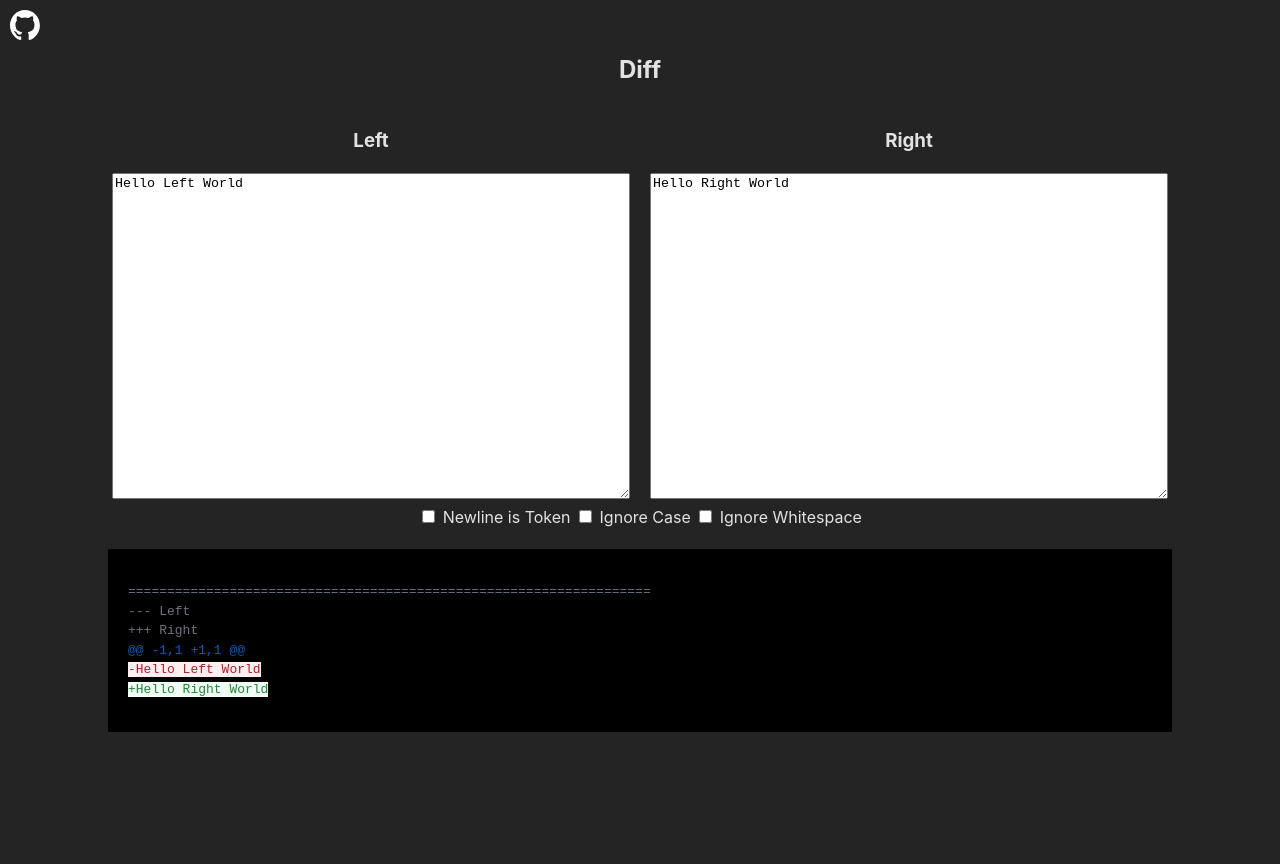
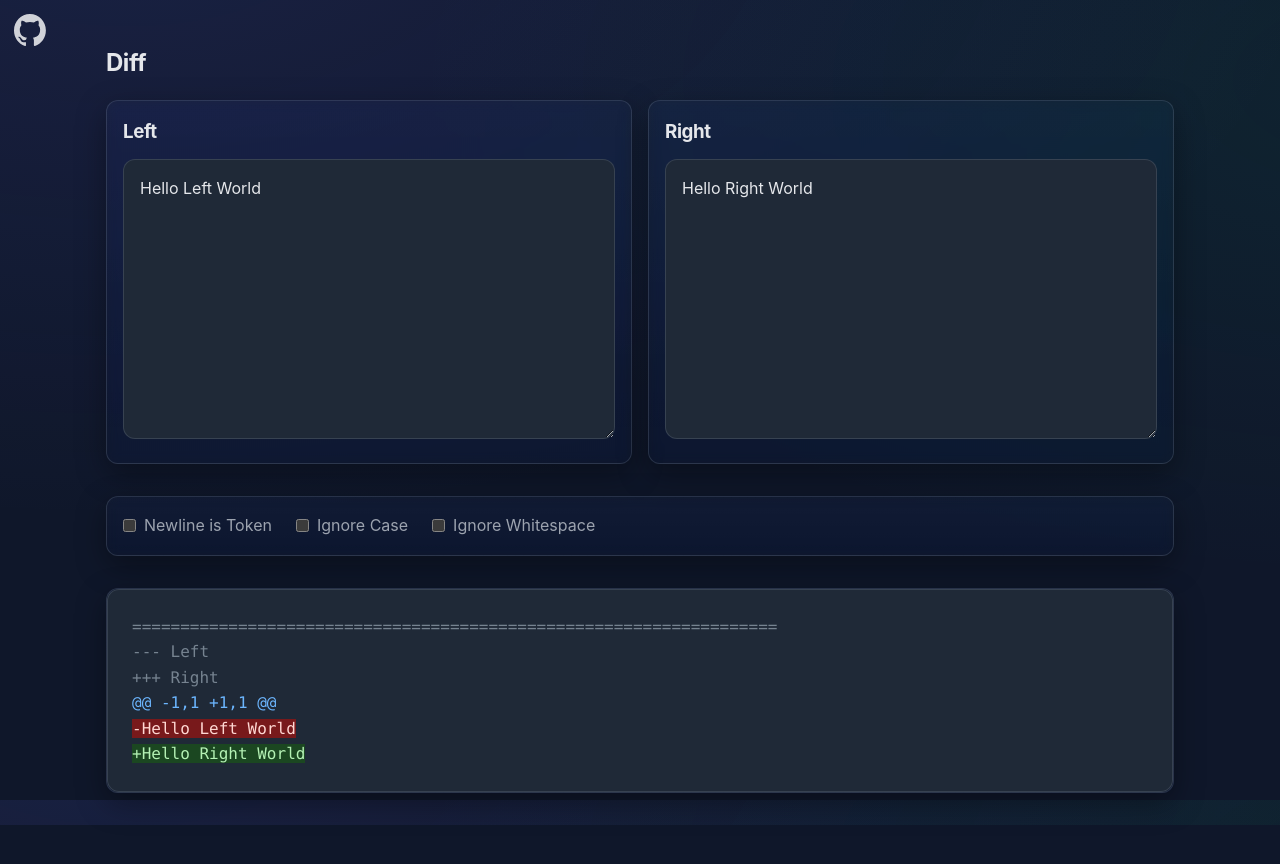
Before and after one commit to curtistarr/diff, a Vue app: page / in a window 1280 px wide. Shown: the top 864 px of the page. After the commit the page ends 825 px from the top, so only its background shows below. Built offline with nearby package versions, Linux system fonts and the light colour scheme.

Commit message:
Updating styling to be more 'sleek'

```diff
--- a/src/App.vue
+++ b/src/App.vue
@@ -13,9 +13,14 @@ import Diff from './components/Diff.vue'
 <style scoped>
 .github-logo {
   position: fixed;
-  top: 10px;
-  left: 10px;
-  width: 30px;
-  height: 30px;
+  top: 14px;
+  left: 14px;
+  width: 32px;
+  height: 32px;
+  opacity: 0.8;
+  transition: transform .15s ease, opacity .2s ease, filter .2s ease;
 }
+.github-logo:hover { transform: scale(1.06); opacity: 1; filter: drop-shadow(0 6px 16px rgba(0,0,0,.4)); }
+
+h2 { margin: 12px 0 18px; }
 </style>
--- a/src/components/Diff.vue
+++ b/src/components/Diff.vue
@@ -1,24 +1,24 @@
 <template>
   <div class="container">
     <div class="text-area-container">
-      <div>
+      <div class="panel card">
         <h3>Left</h3>
         <textarea class="text-area" v-model="leftText"/>
       </div>
 
-      <div>
+      <div class="panel card">
         <h3>Right</h3>
         <textarea class="text-area" v-model="rightText"/>
       </div>
     </div>
 
-    <div>
-      <input type="checkbox" v-model="newlineIsToken"> Newline is Token
-      <input type="checkbox" v-model="ignoreCase"> Ignore Case
-      <input type="checkbox" v-model="ignoreWhitespace"> Ignore Whitespace
+    <div class="controls card">
+      <label><input type="checkbox" v-model="newlineIsToken"> Newline is Token</label>
+      <label><input type="checkbox" v-model="ignoreCase"> Ignore Case</label>
+      <label><input type="checkbox" v-model="ignoreWhitespace"> Ignore Whitespace</label>
     </div>
 
-    <div class="diff-output">
+    <div class="diff-output card">
       <pre v-html="highlightedDifferences"></pre>
     </div>
   </div>
@@ -28,7 +28,7 @@
 import { defineComponent } from 'vue';
 import { createTwoFilesPatch, PatchOptions } from 'diff';
 import hljs from 'highlight.js';
-import 'highlight.js/styles/github.css';
+import 'highlight.js/styles/github-dark-dimmed.css';
 
 export default defineComponent({
   data() {
@@ -60,25 +60,53 @@ export default defineComponent({
 .container {
   display: flex;
   flex-direction: column;
-  align-items: center;
-  height: 100vh;
+  gap: var(--space-8);
 }
 
 .text-area-container {
-  display: flex;
-  gap: 20px;
+  display: grid;
+  grid-template-columns: 1fr;
+  gap: var(--space-4);
+}
+@media (min-width: 900px) {
+  .text-area-container {
+    grid-template-columns: 1fr 1fr;
+  }
+}
+
+.panel {
+  padding: var(--space-4);
+}
+.panel h3 {
+  margin-bottom: var(--space-3);
 }
 
 .text-area {
-  width: 40vw;
-  height: 40vh;
+  width: 100%;
+  min-height: clamp(220px, 35vh, 380px);
+  resize: vertical;
+}
+
+.controls {
+  display: flex;
+  flex-wrap: wrap;
+  gap: var(--space-3) var(--space-6);
+  align-items: center;
+  padding: var(--space-4);
+  border-radius: var(--radius);
+}
+.controls label {
+  display: inline-flex;
+  gap: var(--space-2);
+  align-items: center;
+  color: var(--muted);
 }
 
 .diff-output {
-  margin-top: 20px;
-  padding: 20px;
-  background-color: rgb(0, 0, 0);
-  width: 80vw;
+  padding: 0; /* pre has its own padding from global styles */
   text-align: left;
 }
+.diff-output :deep(pre) {
+  max-height: 50vh;
+}
 </style>
--- a/src/style.css
+++ b/src/style.css
@@ -1,43 +1,119 @@
 :root {
-  font-family: Inter, system-ui, Avenir, Helvetica, Arial, sans-serif;
-  line-height: 1.5;
-  font-weight: 400;
+  /* Typography */
+  --font-sans: Inter, ui-sans-serif, system-ui, -apple-system, Segoe UI, Roboto, Helvetica, Arial, "Apple Color Emoji", "Segoe UI Emoji";
+  --font-mono: ui-monospace, SFMono-Regular, Menlo, Monaco, Consolas, "Liberation Mono", "Courier New", monospace;
 
-  color-scheme: light dark;
-  color: rgba(255, 255, 255, 0.87);
-  background-color: #242424;
+  /* Colors */
+  --bg: #0f172a;             /* slate-900 */
+  --bg-elev: #111827;        /* gray-900 */
+  --surface: #1f2937;        /* gray-800 */
+  --text: #e5e7eb;           /* gray-200 */
+  --muted: #9ca3af;          /* gray-400 */
+  --primary: #6366f1;        /* indigo-500 */
+  --primary-600: #5457e0;
+  --ring: rgba(99, 102, 241, 0.35);
+  --border: rgba(148, 163, 184, 0.2);
+  --shadow: 0 10px 30px rgba(0, 0, 0, 0.35);
 
+  /* Layout */
+  --radius: 12px;
+  --radius-sm: 8px;
+  --radius-lg: 16px;
+  --space-1: 4px;
+  --space-2: 8px;
+  --space-3: 12px;
+  --space-4: 16px;
+  --space-6: 24px;
+  --space-8: 32px;
+  --container: 1100px;
+
+  color-scheme: dark;
   font-synthesis: none;
   text-rendering: optimizeLegibility;
   -webkit-font-smoothing: antialiased;
   -moz-osx-font-smoothing: grayscale;
 }
 
-a {
-  font-weight: 500;
-  color: #646cff;
-  text-decoration: inherit;
-}
-a:hover {
-  color: #535bf2;
-}
+/* Modern CSS reset (minimal) */
+*, *::before, *::after { box-sizing: border-box; }
+* { margin: 0; }
+img, svg, video { display: block; max-width: 100%; }
+button, input, textarea { font: inherit; color: inherit; }
+
+html, body { height: 100%; }
 
 body {
-  margin: 0;
-  display: flex;
-  place-items: center;
   min-width: 320px;
   min-height: 100vh;
-}
-
-h1 {
-  font-size: 3.2em;
-  line-height: 1.1;
+  background: radial-gradient(1200px 600px at 10% -10%, rgba(99,102,241,0.12), transparent),
+              radial-gradient(1000px 500px at 110% 10%, rgba(16,185,129,0.08), transparent),
+              var(--bg);
+  color: var(--text);
+  font-family: var(--font-sans);
+  line-height: 1.6;
+  display: flex;
+  align-items: flex-start;
 }
 
 #app {
-  max-width: 1280px;
+  width: 100%;
+  max-width: var(--container);
   margin: 0 auto;
-  padding: 2rem;
-  text-align: center;
+  padding: var(--space-8) var(--space-4);
 }
+
+a {
+  color: var(--primary);
+  text-decoration: none;
+}
+a:hover { color: var(--primary-600); }
+
+h1, h2, h3 { font-weight: 700; letter-spacing: -0.02em; }
+h1 { font-size: clamp(2rem, 1rem + 3vw, 3.2rem); line-height: 1.1; }
+
+/* Card-like container helper */
+.card {
+  background: linear-gradient(180deg, rgba(255,255,255,0.02), rgba(255,255,255,0.0));
+  border: 1px solid var(--border);
+  border-radius: var(--radius);
+  box-shadow: var(--shadow);
+  backdrop-filter: saturate(130%) blur(6px);
+}
+
+/* Form elements */
+textarea, input[type="text"], input[type="search"] {
+  background: var(--surface);
+  border: 1px solid var(--border);
+  border-radius: var(--radius);
+  color: var(--text);
+  padding: var(--space-4) var(--space-4);
+  outline: none;
+  transition: border-color .2s ease, box-shadow .2s ease, transform .05s ease;
+}
+textarea:focus, input:focus {
+  border-color: var(--primary);
+  box-shadow: 0 0 0 4px var(--ring);
+}
+
+/* Buttons (in case added later) */
+button {
+  background: var(--primary);
+  color: white;
+  border: none;
+  border-radius: var(--radius-sm);
+  padding: 10px 16px;
+  cursor: pointer;
+  transition: transform .06s ease, background .2s ease, box-shadow .2s ease;
+}
+button:hover { background: var(--primary-600); box-shadow: 0 8px 20px rgba(99,102,241,0.35); }
+button:active { transform: translateY(1px); }
+
+/* Code/diff blocks */
+pre, code { font-family: var(--font-mono); }
+pre {
+  background: var(--surface);
+  border: 1px solid var(--border);
+  border-radius: var(--radius);
+  padding: var(--space-6);
+  overflow: auto;
+}
```
